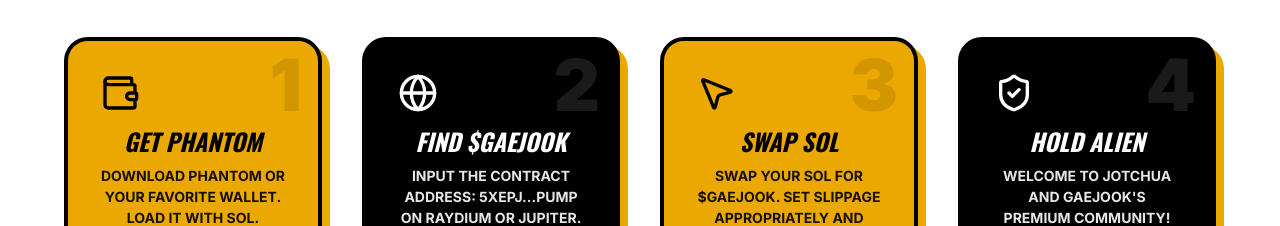
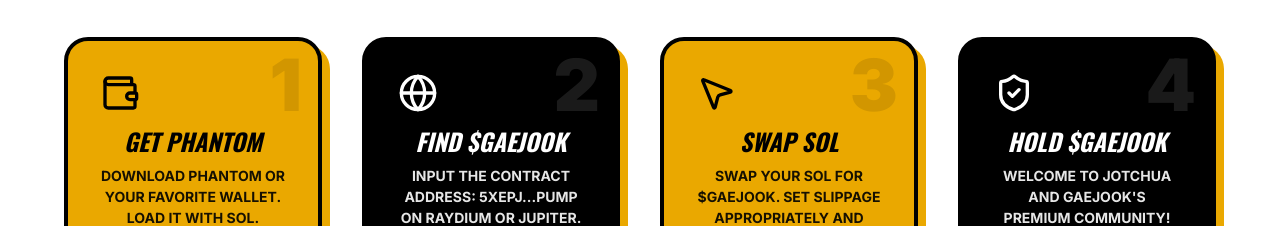
Before and after one commit to cryko98/retardoid-, a React (Vite) app: page / in a window 1280 px wide. Shown: the part 4160-4386 px from the top of the page. Built offline with nearby package versions, Linux system fonts and the light colour scheme.

Commit message:
fix: update holding step title to $GAEJOOK

```diff
--- a/src/App.tsx
+++ b/src/App.tsx
@@ -409,7 +409,7 @@
               },
               {
                 icon: ShieldCheck,
-                title: "HOLD ALIEN",
+                title: "HOLD $GAEJOOK",
                 desc: "Welcome to Jotchua and Gaejook's premium community! Hold the line and bark together.",
                 color: "bg-black text-white"
               }
```
